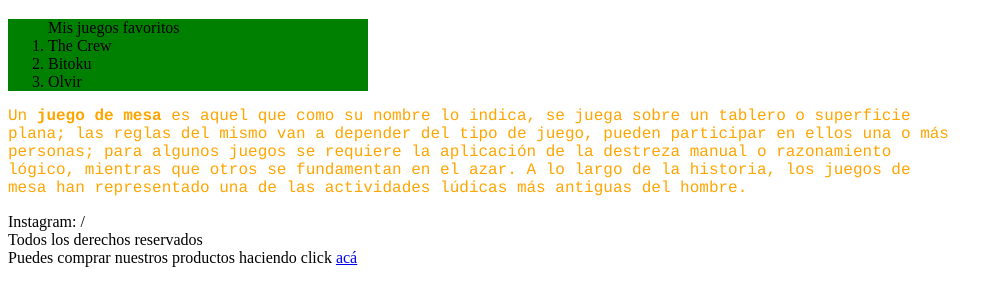
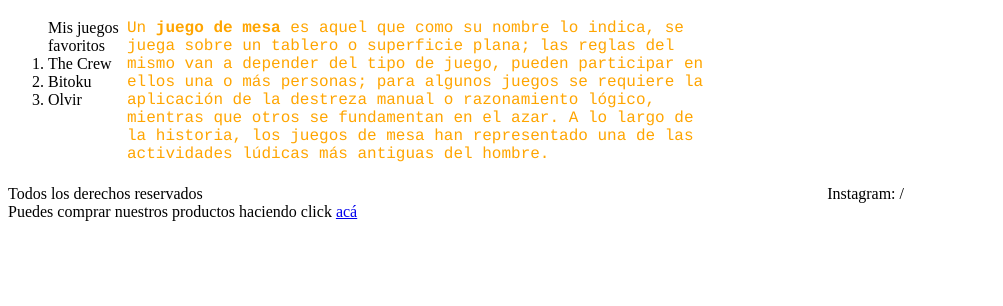
Before and after one commit to aarmanelli/CursoMdpPrograma, a plain HTML site: page Clase 04/Index.html in a window 1280 px wide. Shown: the part 148-454 px from the top of the page, without its empty margins (0-1003 px from the left). Drawn offline with Linux system fonts and the light colour scheme.

Commit message:
actualización
arreglo del footer

```diff
--- a/Clase 04/Index.html
+++ b/Clase 04/Index.html
@@ -38,13 +38,13 @@
         </div>
     </main>
     <footer>
-        <div>
+        <div class="derecho">
             Instagram: /
         </div>
-        <div>
+        <div class="centro">
             Todos los derechos reservados
         </div>
-        <div>
+        <div class="izquierdo">
             Puedes comprar nuestros productos haciendo click <a href="https://lamesarectangular.com.ar">acá</a>
         </div>
     </footer>
--- a/Clase 04/main.css
+++ b/Clase 04/main.css
@@ -32,23 +32,36 @@ aside{
     width: 25% ;
     /* background-color: var(--color-primary);*/
 }
-
 main{
     width: 75% ;
 }
-
 footer{
-    width: 100vw;
+    width: 70vw;
 }
-
 #menu{
     margin: auto;
     padding: 20;
-    width: 320px;
-    background-color: var(--color-terciary);
+    width: 25%;
+    height: 150px;
+    /* background-color: var(--color-terciary); */
+    float: left;
 }
-
 #menu ol{
     margin: none;
     padding: 0;
 }
+p{
+    height: 150px;
+    width: 75%;
+}
+footer{
+    height: 30px;
+    padding: 20 0 10 0;
+    /* background-color: var(--color-terciary); */
+}
+.izquierdo{
+    float: left;
+}
+.derecho{
+    float: right;
+}
```
